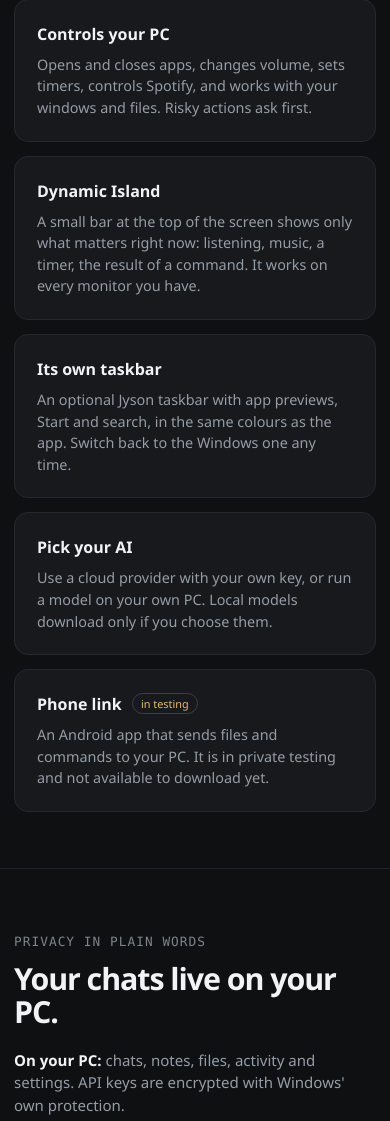
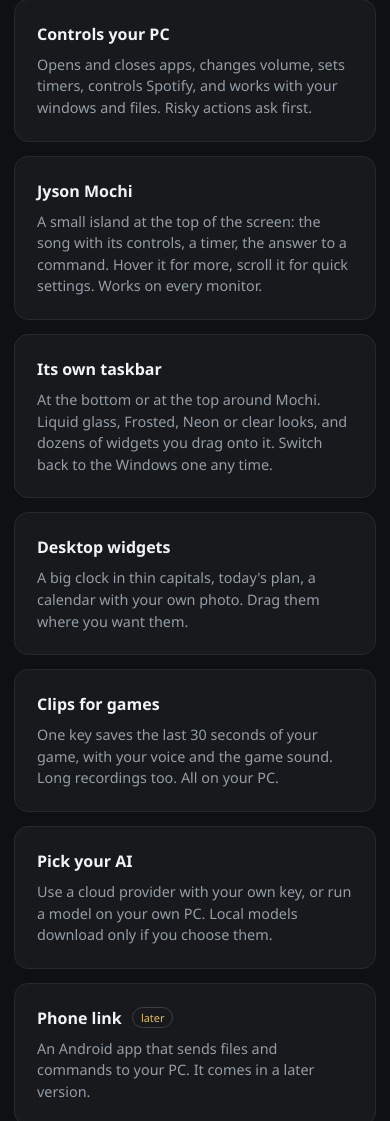
Before and after one commit to MrSausainis/Jyson, a plain HTML site: page index.html in a window 390 px wide. Shown: the part 1982-3103 px from the top of the page. Drawn offline with Linux system fonts and the light colour scheme; no server answers.

Commit message:
Site for 1.0: the features as they are now - Jyson Mochi (was Dynamic Island), the taskbar at the bottom or top with its looks and widgets, desktop widgets, Clips for games; Phone link comes in a later version

```diff
--- a/index.html
+++ b/index.html
@@ -101,20 +101,28 @@
           <p>Opens and closes apps, changes volume, sets timers, controls Spotify, and works with your windows and files. Risky actions ask first.</p>
         </article>
         <article class="fcard">
-          <h3>Dynamic Island</h3>
-          <p>A small bar at the top of the screen shows only what matters right now: listening, music, a timer, the result of a command. It works on every monitor you have.</p>
+          <h3>Jyson Mochi</h3>
+          <p>A small island at the top of the screen: the song with its controls, a timer, the answer to a command. Hover it for more, scroll it for quick settings. Works on every monitor.</p>
         </article>
         <article class="fcard">
           <h3>Its own taskbar</h3>
-          <p>An optional Jyson taskbar with app previews, Start and search, in the same colours as the app. Switch back to the Windows one any time.</p>
+          <p>At the bottom or at the top around Mochi. Liquid glass, Frosted, Neon or clear looks, and dozens of widgets you drag onto it. Switch back to the Windows one any time.</p>
+        </article>
+        <article class="fcard">
+          <h3>Desktop widgets</h3>
+          <p>A big clock in thin capitals, today's plan, a calendar with your own photo. Drag them where you want them.</p>
+        </article>
+        <article class="fcard">
+          <h3>Clips for games</h3>
+          <p>One key saves the last 30 seconds of your game, with your voice and the game sound. Long recordings too. All on your PC.</p>
         </article>
         <article class="fcard">
           <h3>Pick your AI</h3>
           <p>Use a cloud provider with your own key, or run a model on your own PC. Local models download only if you choose them.</p>
         </article>
         <article class="fcard">
-          <h3>Phone link <span class="soon">in testing</span></h3>
-          <p>An Android app that sends files and commands to your PC. It is in private testing and not available to download yet.</p>
+          <h3>Phone link <span class="soon">later</span></h3>
+          <p>An Android app that sends files and commands to your PC. It comes in a later version.</p>
         </article>
       </div>
     </div>
```
